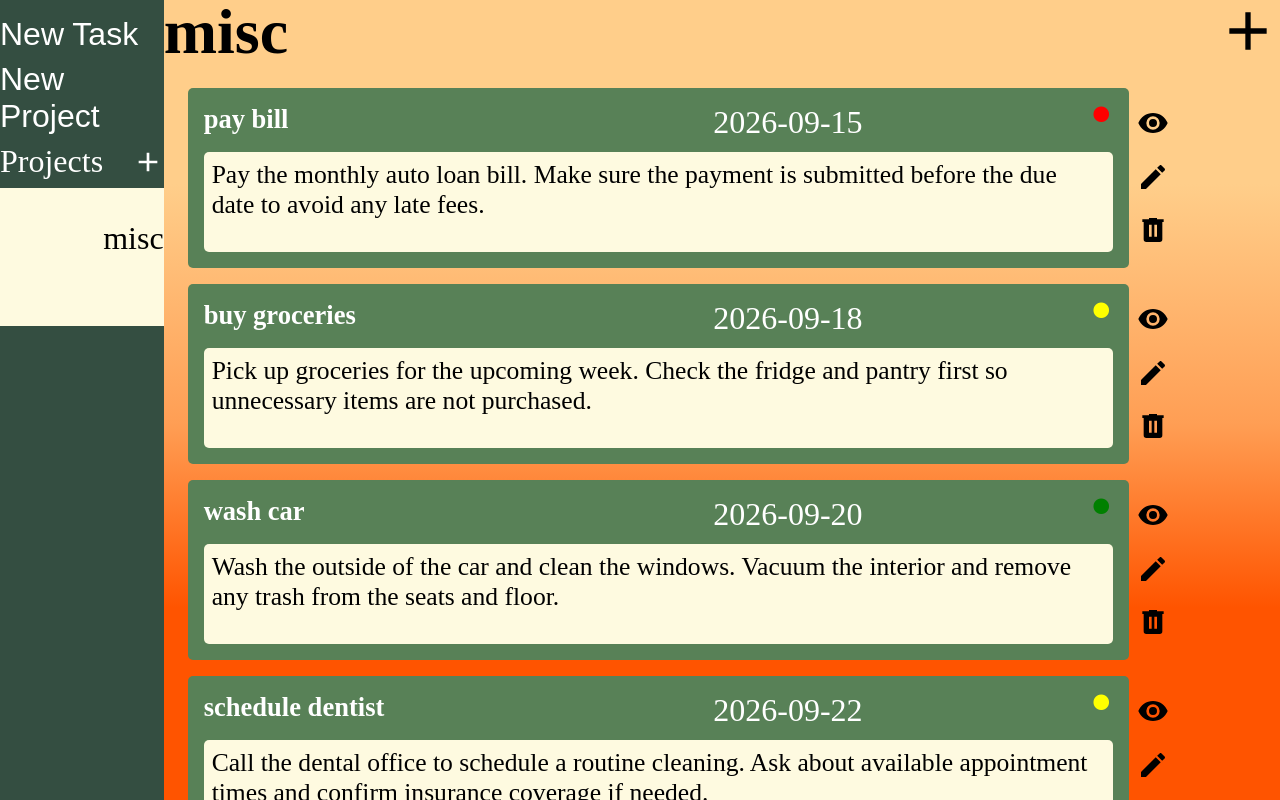
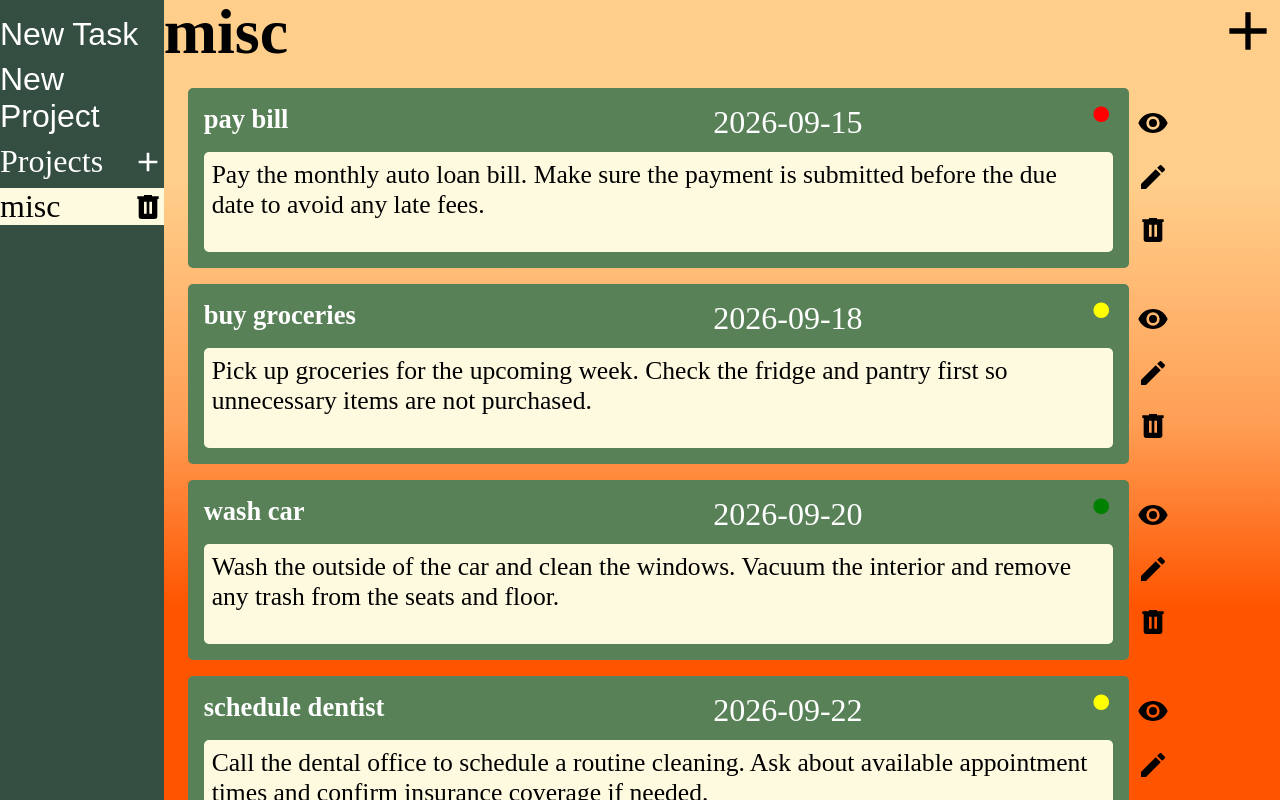
Before and after one commit to taimankj/todo-list, a website built with webpack: page src/template.html in a window 1280 px wide. Built offline with nearby package versions, Linux system fonts and the light colour scheme.

Commit message:
button added for deleting a project

```diff
--- a/src/index.js
+++ b/src/index.js
@@ -1,4 +1,5 @@
 import "./styles.css";
+import "./project-list-styles.css";
 import "./task-card-styles.css";
 import "./input-styling.css";
 import { Project } from "./scripts/classes/project.js";
--- /dev/null
+++ b/src/project-list-styles.css
@@ -0,0 +1,63 @@
+#my-projects-wrapper {
+  align-self: stretch;
+}
+
+.my-projects {
+  background-color: #fefae0;
+  color: black;
+  display: flex;
+  flex-direction: column;
+  align-items: stretch;
+  padding: 0;
+  gap: 8px;
+
+  li {
+    display: flex;
+
+    align-items: center;
+
+    p {
+      flex-grow: 1;
+      margin: 0;
+    }
+
+    button {
+      border: none;
+      background-color: transparent;
+      padding: 0;
+      cursor: pointer;
+      display: flex;
+      align-items: center;
+
+      svg {
+        width: 1rem;
+        color: black;
+      }
+    }
+
+    button:hover {
+      svg {
+        color: red;
+      }
+    }
+  }
+}
+
+/*
+<li id="my-projects-wrapper">
+   <ul class="my-projects">
+      <li>
+         <p>misc</p>
+         <button>
+            <svg></svg>
+         </button>
+      </li>
+      <li>
+         <p>misc</p>
+         <button>
+            <svg></svg>
+         </button>
+      </li>
+   </ul>
+</li>
+*/
--- a/src/styles.css
+++ b/src/styles.css
@@ -76,22 +76,10 @@ aside {
       rgba(89, 131, 146, 1) 69%
     ); */
     svg {
+      width: 1rem;
       color: white;
     }
   }
-}
-
-#my-projects-wrapper {
-  align-self: stretch;
-}
-
-.my-projects {
-  background-color: #fefae0;
-  color: black;
-  display: flex;
-  flex-direction: column;
-  align-items: end;
-  gap: 8px;
 }
 
 main {
```
